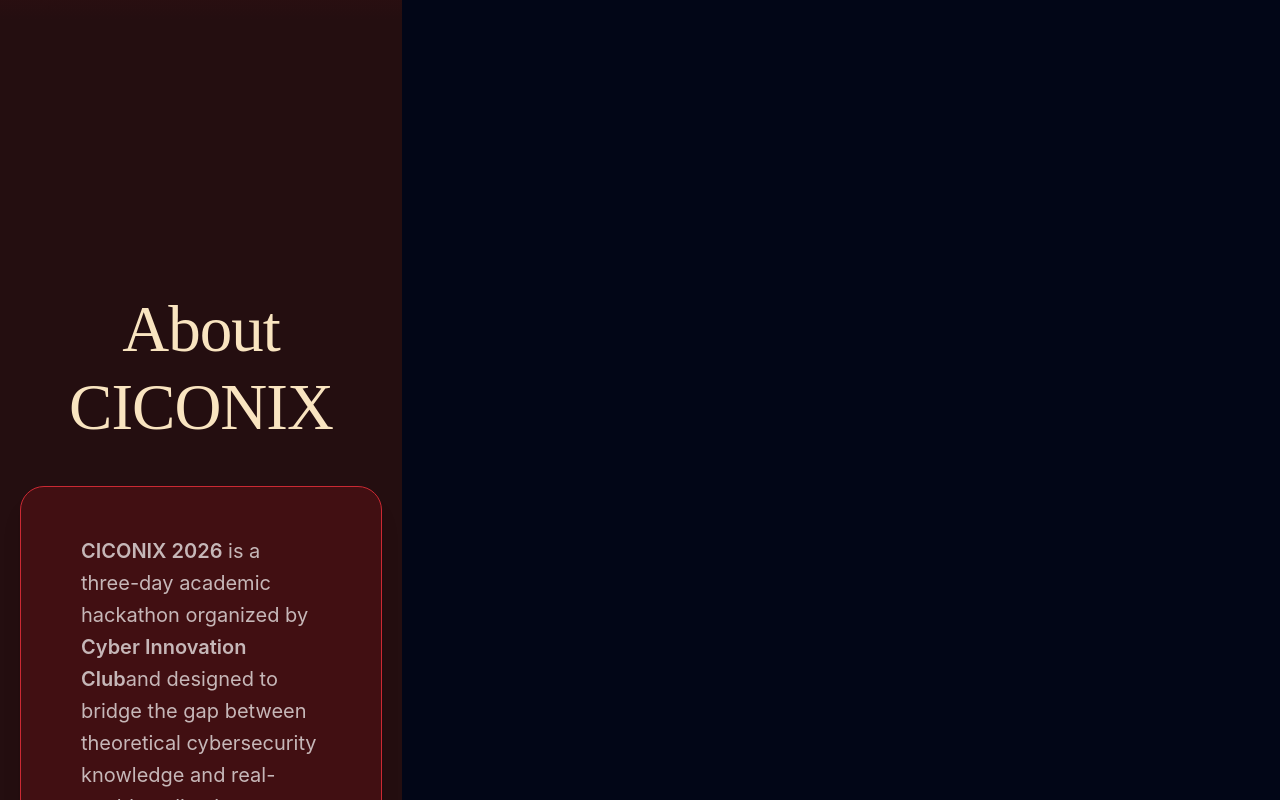
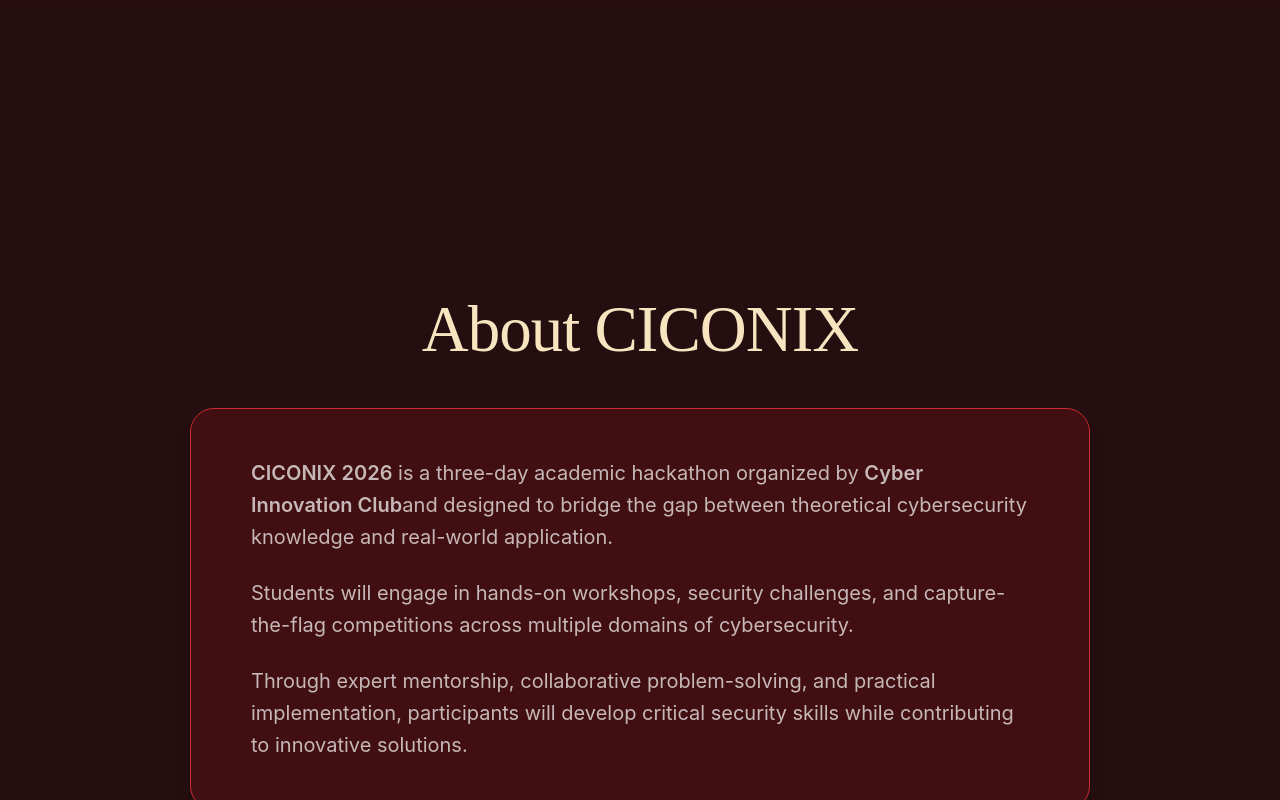
Before and after one commit to Abderrahmane-MK1/ciconix-frontend, a React (Vite) app: page / in a window 1280 px wide. Shown: the part 780-1580 px from the top of the page. Built offline with nearby package versions, Linux system fonts and the light colour scheme; a web font is replaced by a local one.

Commit message:
responsive fin-v

```diff
--- a/src/App.css
+++ b/src/App.css
@@ -1,6 +1,16 @@
 #root {
   margin: 0;
   padding: 0;
-  width: 402px;
+  width: 100%;
   text-align: center;
 }
+
+@media (max-width: 480px) {
+  /* mobile styles */
+   #root {
+  margin: 0;
+  padding: 0;
+  width: 480px;
+  text-align: center;
+}
+}
```
